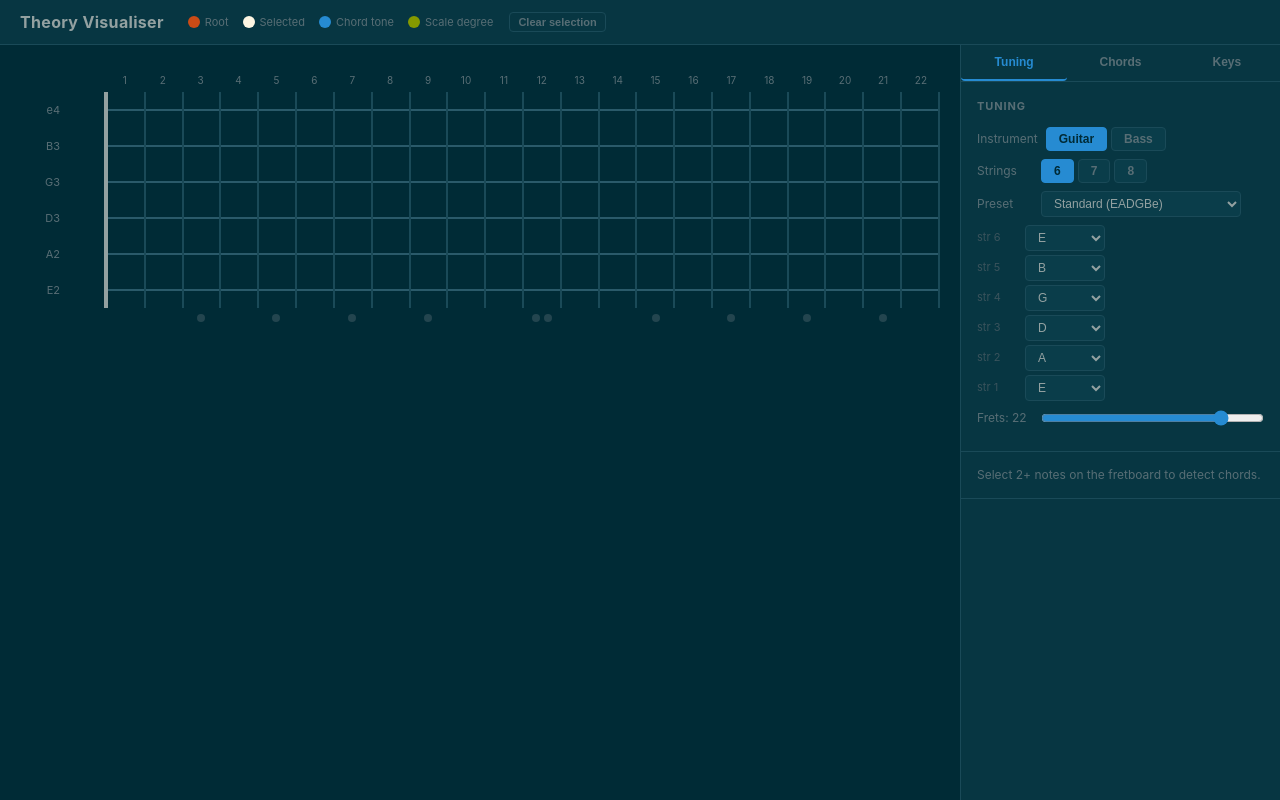
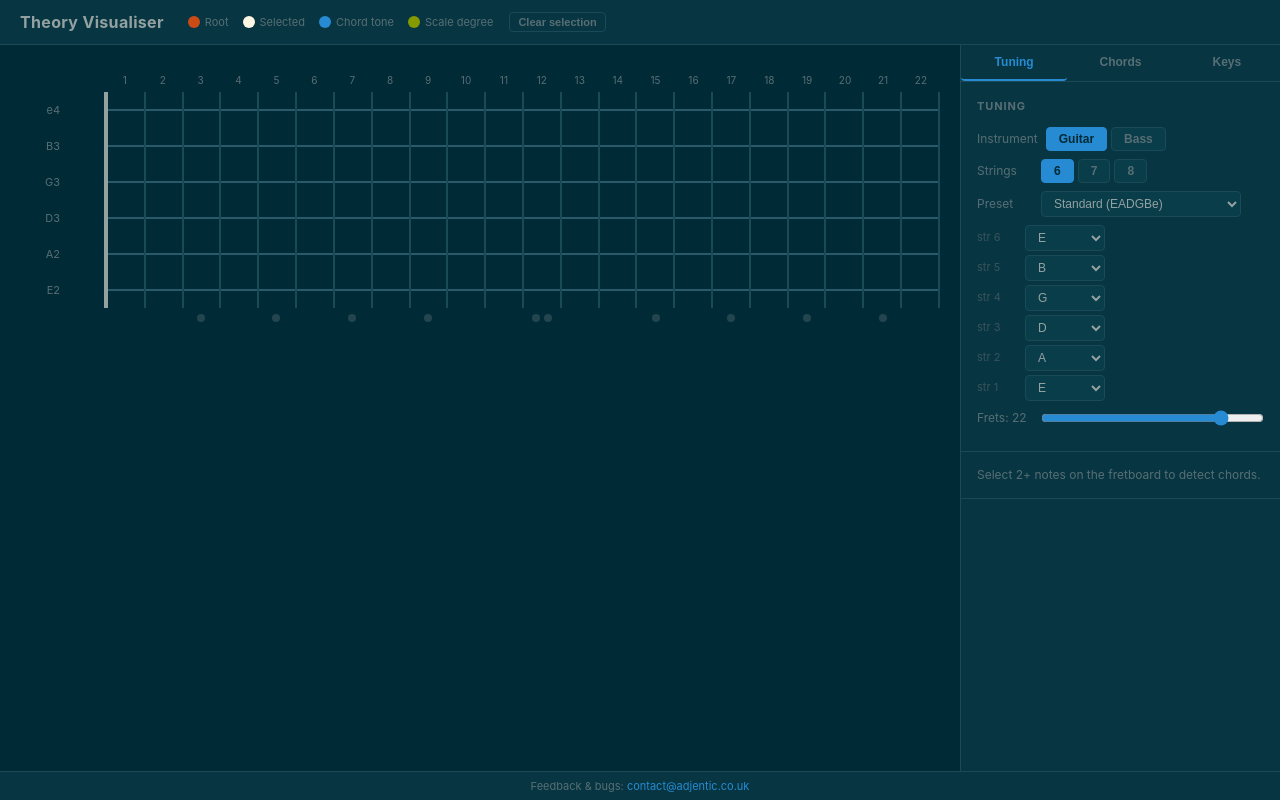
Before and after one commit to djentic/website, a React (Vite) app: page / in a window 1280 px wide. Built offline with nearby package versions, Linux system fonts and the light colour scheme.

Commit message:
Add feedback/bugs footer with contact email

```diff
--- a/src/components/App.css
+++ b/src/components/App.css
@@ -554,6 +554,26 @@ button {
 .legend-dot.chord-tone  { background: var(--color-chord-tone); }
 .legend-dot.scale-degree { background: var(--color-scale-degree); }
 
+/* ===== Footer ===== */
+.app-footer {
+  flex-shrink: 0;
+  padding: 6px 20px;
+  background: var(--color-surface);
+  border-top: 1px solid var(--color-border);
+  font-size: 11px;
+  color: var(--color-text-muted);
+  text-align: center;
+}
+
+.app-footer a {
+  color: var(--color-primary);
+  text-decoration: none;
+}
+
+.app-footer a:hover {
+  text-decoration: underline;
+}
+
 /* Error */
 .error-msg {
   font-size: 11px;
--- a/src/components/App.tsx
+++ b/src/components/App.tsx
@@ -121,6 +121,9 @@ export const App: React.FC = () => {
           </div>
         </aside>
       </main>
+      <footer className="app-footer">
+        Feedback &amp; bugs: <a href="mailto:contact@adjentic.co.uk">contact@adjentic.co.uk</a>
+      </footer>
     </div>
   );
 };
```
